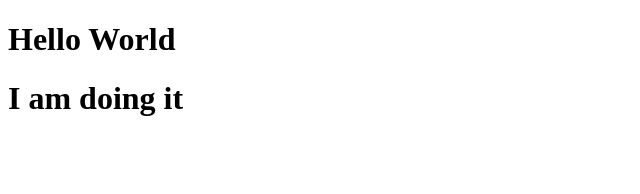
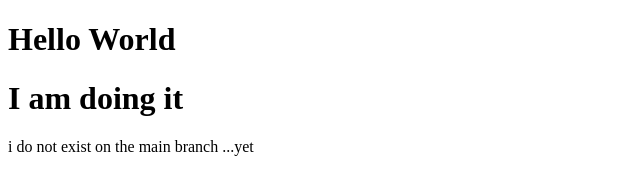
Before and after one commit to Haimi74/branching, a plain HTML site: page index.html in a window 1280 px wide. Shown: the whole page, without its empty margins (0-640 px from the left). Drawn offline with Linux system fonts and the light colour scheme.

Commit message:
added Pra

```diff
--- a/index.html
+++ b/index.html
@@ -9,5 +9,6 @@
 <body>
     <h1>Hello World</h1>
     <h1>I am doing it</h1>
+    <p> i do not exist on the main branch ...yet</p>
 </body>
 </html>
```
